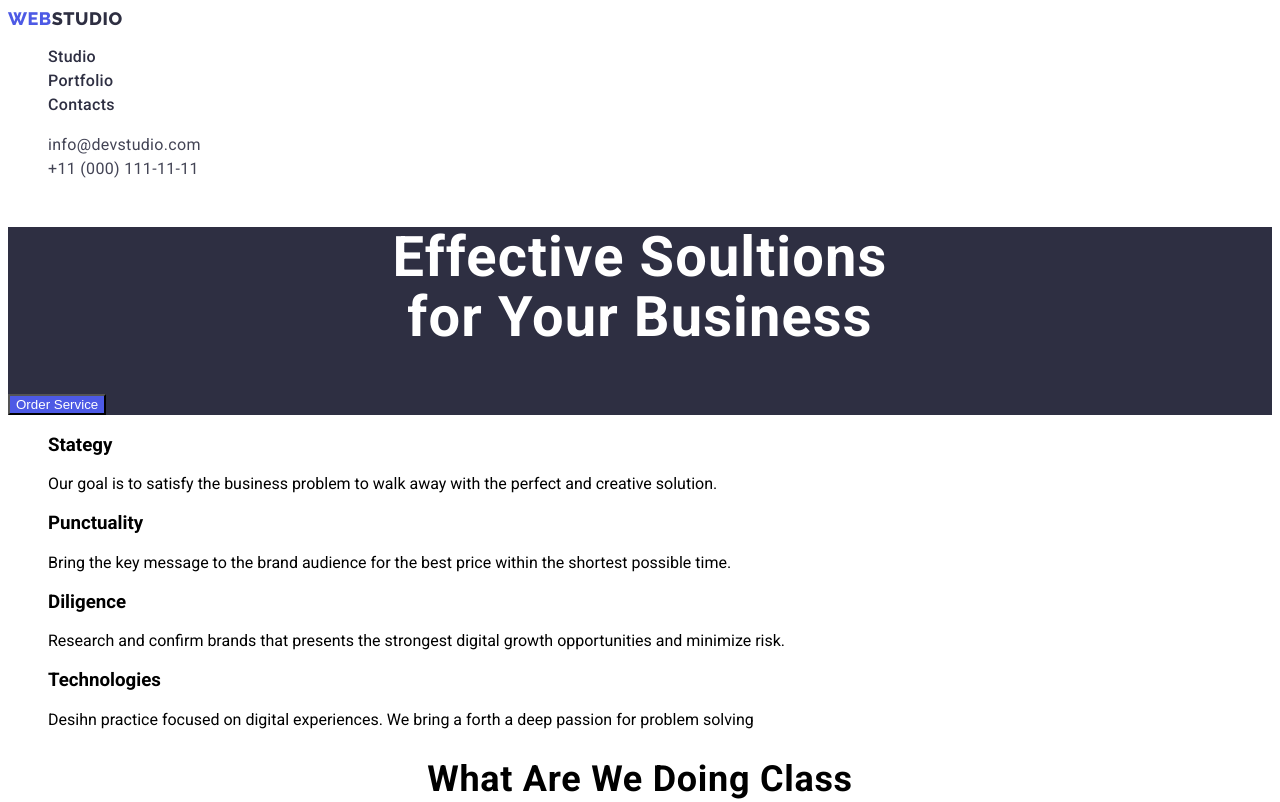
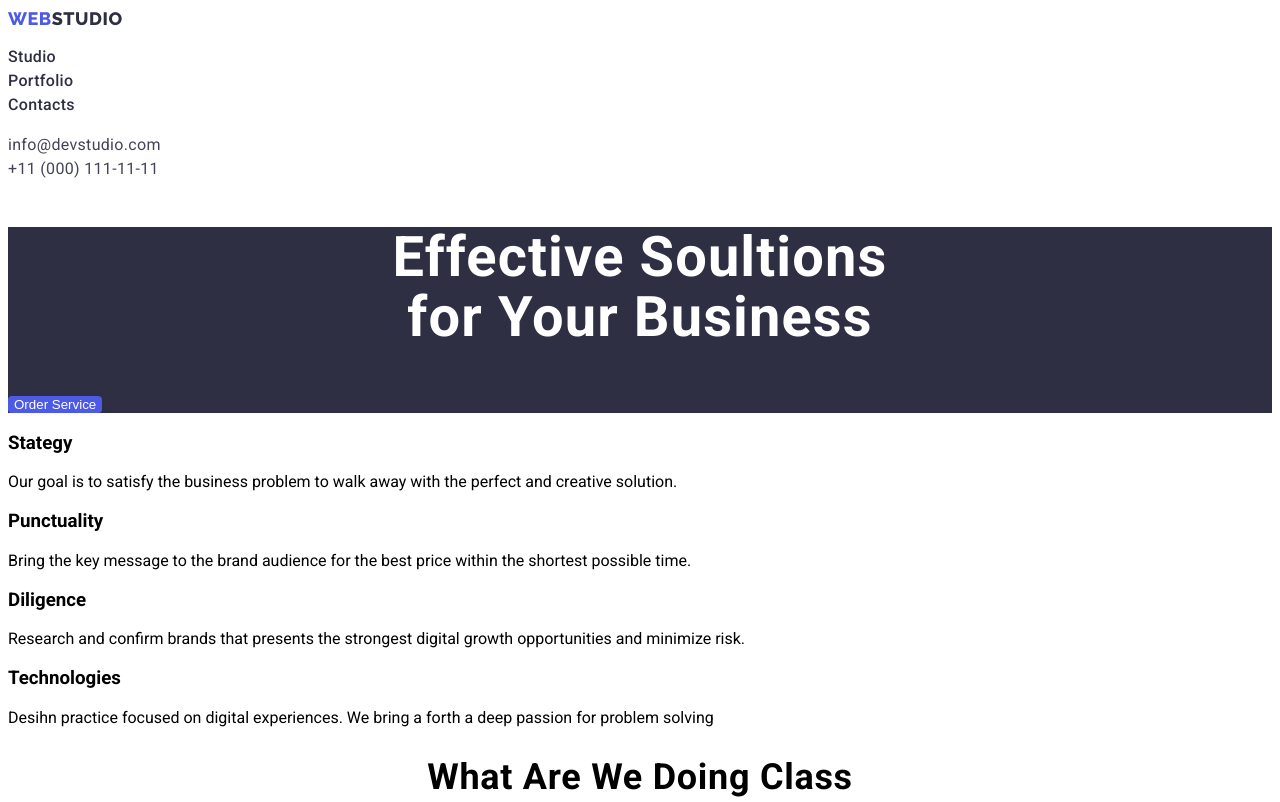
Before and after one commit to shenzdaganta/goit-markup-hw-02, a plain HTML site: page index.html in a window 1280 px wide. Shown: the top 802 px of the page. Drawn offline with Linux system fonts and the light colour scheme.

Commit message:
Update styles.css
revised based on feedback

```diff
--- a/CSS/styles.css
+++ b/CSS/styles.css
@@ -19,7 +19,7 @@
 .logoheader span {
     text-decoration: none;
     color: var(--IRIS);
-    margin-left: 0px;
+
 }
 
 .logoheader {
@@ -36,6 +36,7 @@
 }
 
 .navlink a {
+    margin-block-start: 0px;
     color: var(--NAVYBLUE);
     text-decoration: none;
     font-family: Roboto;
@@ -49,6 +50,8 @@
 
 .navlink {
     list-style: none;
+    margin-left: 0;
+    padding-left: 0;
 }
 
 .navlink a:hover {
@@ -69,6 +72,8 @@
 
 .navcontact {
     list-style: none;
+    padding-left: 0;
+
 }
 
 .hero {
@@ -88,13 +93,17 @@
 }
 
 .button {
+    border-radius: 4px;
+    border: none;
     background-color: #4D5AE5;
     color: var(--WHITE)
 
 }
 
+
 .herolist {
     list-style: none;
+    padding-left: 0;
 }
 
 .whatsection {
@@ -110,6 +119,7 @@
 
 .whatlist {
     list-style: none;
+    padding-left: 0;
 }
 
 .team {
@@ -130,6 +140,7 @@
 
 .teamlist {
     list-style: none;
+    padding-left: 0;
 }
 
 .footer {
```
